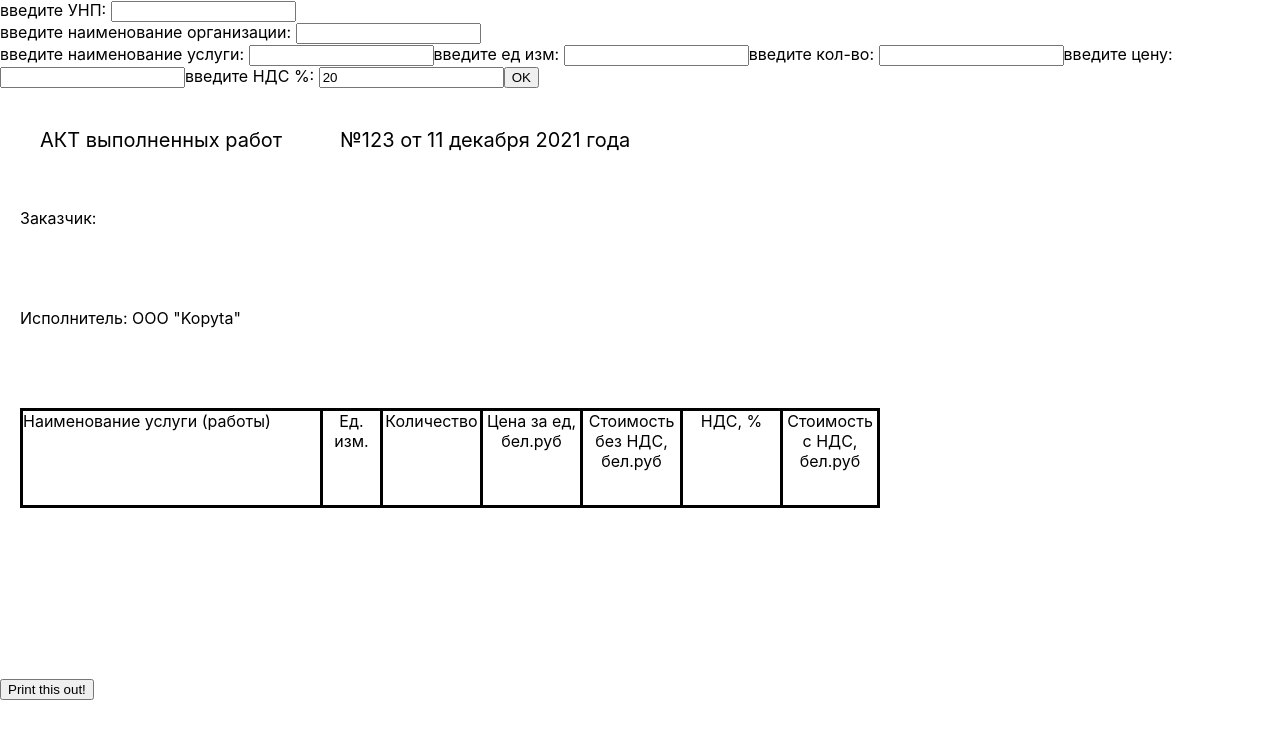
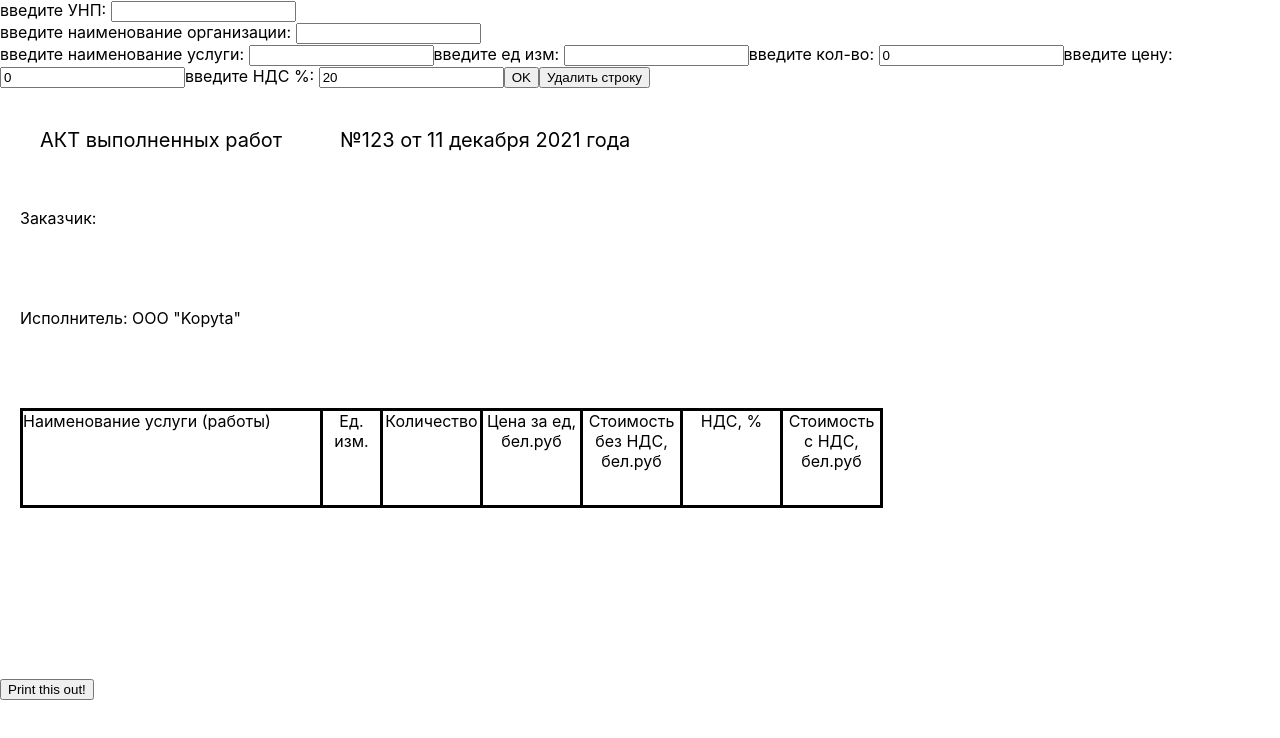
Before and after one commit to 3331668Kirill/AccountForms, a React (Create React App) app: page / in a window 1280 px wide. Shown: the top 738 px of the page. Built offline with nearby package versions, Linux system fonts and the light colour scheme.

Commit message:
continue create new form, add button delete raw

```diff
--- a/src/App.tsx
+++ b/src/App.tsx
@@ -8,7 +8,7 @@ function App() {
     <div className="App">
 
        <Example />
-          {/*<ComponentToPrint/>*/}
+
 
     </div>
   );
--- a/src/Print.tsx
+++ b/src/Print.tsx
@@ -2,12 +2,13 @@ import React, {ChangeEvent, useMemo, useState} from "react";
 import css from './print.module.css'
 
 
+
 export const ComponentToPrint = React.forwardRef((props, ref: any) => {
-    let initialRaw: Array<string|number> = []
+    let initialRaw: Array<string|number|null> = []
     const [unp, setUnp] = useState<string>('')
     const [nameFirm, setNameFirm] = useState<string>('')
     const [editMode, setEditMode] = useState<boolean>(false)
-    const [raw, setRaw] = useState<Array<string|number>>(initialRaw)
+    const [raw, setRaw] = useState<Array<string|number|null>>(initialRaw)
     const [service, setService] = useState<string>('')
     const [unit, setUnit] = useState<string>('')
     const [quantity, setQuantity] = useState<number>(0)
@@ -41,16 +42,29 @@ export const ComponentToPrint = React.forwardRef((props, ref: any) => {
     const ok = useMemo(() => () => {
         let cost = +(quantity * price).toFixed(2)
         let costVat = +(cost * vat/100).toFixed(2)
-            setRaw([...raw,service,unit,quantity,price,cost,vat,costVat])
+            setRaw([...raw,service,unit,quantity,price,cost,vat,+costVat+ +cost,null])
             setEditMode(false)
+            setUnit('')
+            setPrice(0)
+            setQuantity(0)
+            setService('')
 
         }, [raw,quantity, service, unit, price,vat]
     )
+    const deleteRaw = () => {
+        //[...raw].splice()
+        setRaw([...raw].filter((t,i)=> i < raw.length-8))
+    }
+
+        let arrDiv = []
+        for (let i=0; i<=6;i++) {
+            arrDiv[i] = <div className={css.cell}> </div>
+    }
     //margin: 200mm !important
-
+    console.log(raw, unp, price)
     return (<div>
             <style type="text/css"
-                   media="print">{'@media print { body { -webkit-print-color-adjust: exact; } @page { size: A4;  }}'}</style>
+                   media="print">{'@media print { body { -webkit-print-color-adjust: exact; } @page { size: A4}}'}</style>
             <label>введите УНП: </label>
             <input type={"text"} id={'unp'} onChange={changeInputElement} maxLength={9}/>
 
@@ -59,53 +73,45 @@ export const ComponentToPrint = React.forwardRef((props, ref: any) => {
                 <input type={"text"} id={'nameFirm'} value={nameFirm} onChange={changeInputElement}/>
             </div>
 
+
             <label>введите наименование услуги: </label>
-            <input type={"text"} id={'service'} onChange={changeInputElement}/>
+            <input type={"text"} id={'service'} value={service} onChange={changeInputElement}/>
             <label>введите ед изм: </label>
-            <input type={"text"} id={'unit'} onChange={changeInputElement} maxLength={3}/>
+            <input type={"text"} id={'unit'} value={unit} onChange={changeInputElement} maxLength={3}/>
             <label>введите кол-во: </label>
-            <input type={"text"} id={'quantity'} onChange={changeInputElement}/>
+            <input type={"text"} id={'quantity'} value={quantity} onChange={changeInputElement}/>
             <label>введите цену: </label>
-            <input type={"text"} id={'price'} onChange={changeInputElement}/>
+            <input type={"text"} id={'price'} value={price} onChange={changeInputElement}/>
             <label>введите НДС %: </label>
             <input type={"text"} id={'vat'} value={vat} onChange={changeInputElement}/>
 
-            <button onClick={ok}> OK</button>
+            <button onClick={ok}> OK </button>
+            <button onClick={deleteRaw}> Удалить строку </button>
+
 
             <div ref={ref} className={css.grid}>
                 <div className={css.cell_1}>АКТ выполненных работ</div>
                 <div className={css.cell_3}>№123 от 11 декабря 2021 года</div>
                 <div className={css.cell}> Заказчик: {!editMode && unp} {!editMode && nameFirm} </div>
-                <div className={css.cell}></div>
-                <div className={css.cell}></div>
-                <div className={css.cell}></div>
-                <div className={css.cell}></div>
-                <div className={css.cell}></div>
-                <div className={css.cell}></div>
-                <div className={css.cell}></div>
+                { arrDiv.map(t=>t)}
                 <div className={css.cell}> Исполнитель: OOO "Kopyta"</div>
-                <div></div>
-                <div></div>
-                <div></div>
-                <div></div>
-                <div></div>
-                <div className={css.cell}></div>
-                <div className={css.cell}></div>
+                { arrDiv.map(t=>t)}
                 <div className={css.table}> Наименование услуги (работы)</div>
                 <div className={css.table_2}> Ед. изм.</div>
                 <div className={css.table_2}> Количество</div>
                 <div className={css.table_2}> Цена за ед, бел.руб</div>
                 <div className={css.table_2}> Стоимость без НДС, бел.руб</div>
                 <div className={css.table_2}> НДС, %</div>
-                <div className={css.table_3}> Стоимость с НДС, бел.руб</div>
-                <div></div>
-                {raw.map(t => {
-                    return (
+                <div className={css.table_2}> Стоимость с НДС, бел.руб</div>
+                <div className={css.table_5}> </div>
+                {raw.map((t,index) => {
+                   return (
+                        <div key={index} className={t!==null ? css.table_4 : css.table_5}> {t} </div>
 
-                        <div className={css.table_4}> {t} </div>
-
-                    )
-                })}
+                      )
+                 })
+                }
+                {/*{raw.length === 7 && <div className={css.table_5}>333 </div>}*/}
             </div>
 
 
--- a/src/print.module.css
+++ b/src/print.module.css
@@ -3,6 +3,7 @@
 /*/ This is our CSS grid parent container /*/
 display: grid;
 margin: 20px;
+
 /*/ 5 cols (each 100px in width) /*/
     grid-template-columns: [left] 300px  [center]60px  100px 100px  100px 100px 100px 100px [right];
     grid-template-rows: [top] 100px  [center] 100px 100px 100px 50px 50px 50px  [bottom]
@@ -48,8 +49,12 @@ margin: 20px;
 }
 .table_4{
     border-left: solid black;
+
     border-bottom: solid black;
     text-align: center;
+}
+.table_5{
+    border-left: solid black;
 }
 /*.cell_4 {*/
 /*    !*grid-column: center / right;*!*/
```
